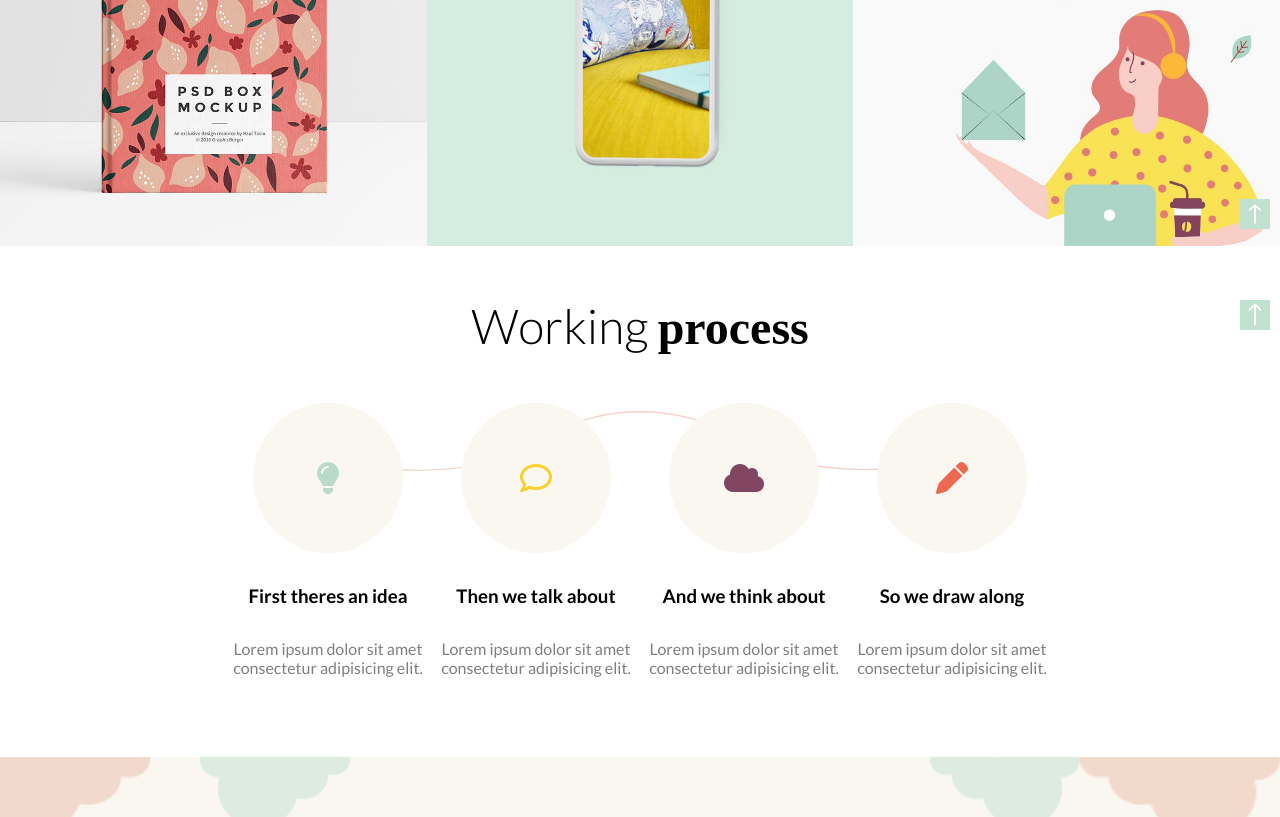
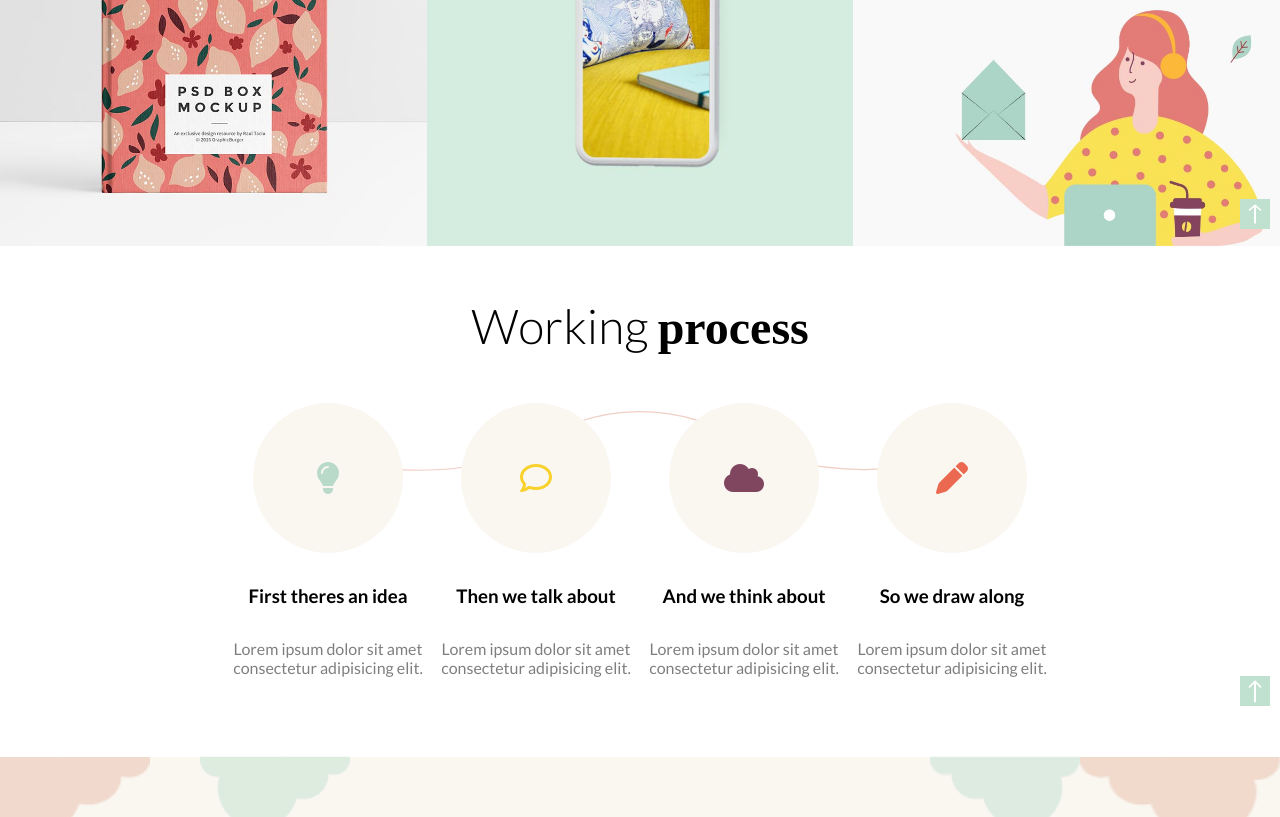
Before and after one commit to Carmine-Faella/proj-html-vuejs, a Vue app: page / in a window 1280 px wide. Shown: the part 1358-2175 px from the top of the page. Built offline with nearby package versions, Linux system fonts and the light colour scheme.

Commit message:
Correzione

```diff
--- a/src/components/CircleList.vue
+++ b/src/components/CircleList.vue
@@ -96,7 +96,7 @@ section{
     .arrow{
         position: absolute;
         display: inline-block;
-        top: 10%;
+        bottom: 10%;
         right: 0;
         margin-right: 10px;
         background-color: $back-8;
--- a/src/components/NewsList.vue
+++ b/src/components/NewsList.vue
@@ -68,7 +68,6 @@ section{
     margin: 10px;
     width: calc(100%/3 - 20px);
 }
-
 .arrow{
     position: absolute;
     display: inline-block;
--- a/src/styles/general.scss
+++ b/src/styles/general.scss
@@ -1,4 +1,5 @@
 @use './partial/variables.scss' as *;
+@use './partial/-mixin.scss' as *;
 
 *{
     margin: 0;
```
Lines whose indentation alone changed are shown as unchanged.
